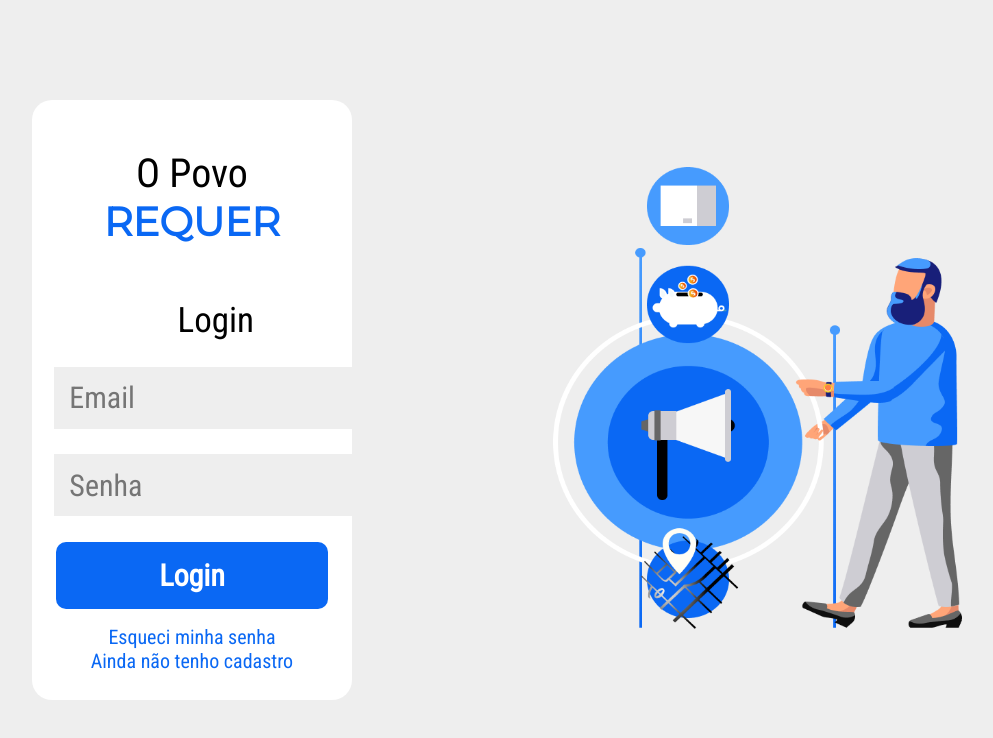
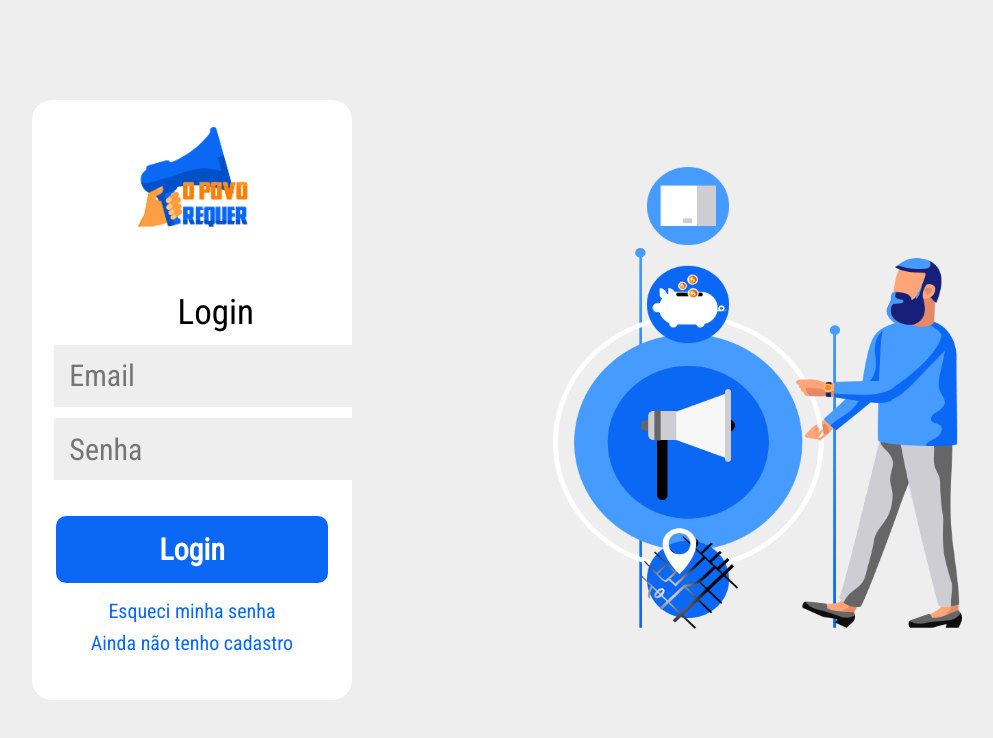
Before and after one commit to Rafael-doctom/opr-front, a React (Create React App) app: page /login in a window 1280 px wide. Shown: the top 738 px of the page, without its empty margins (143-1136 px from the left). Built offline with nearby package versions, Linux system fonts and the light colour scheme.

Commit message:
add login page w/ logo

```diff
--- a/src/pages/Login/index.js
+++ b/src/pages/Login/index.js
@@ -1,15 +1,15 @@
 import React from "react";
 
 import LoginLogo from "../../assets/LoginLogo.png";
+import ProjectLogo from "../../assets/ProjectLogo.png"
 import "./styles.css";
 
 export default function Login() {
   return (
     <div className="login_page_container">
       <div className="login-form-container">
-        <div className="titles">
-          <div className="title-1">O Povo</div>
-          <div className="title-2">REQUER</div>
+        <div className="form-logo">
+        <img src={ProjectLogo} alt="Projetc Logo" />
         </div>
         <div className="inputs">
           <div className="form-title">Login</div>
--- a/src/pages/Login/styles.css
+++ b/src/pages/Login/styles.css
@@ -14,26 +14,18 @@
   text-align: center;
 }
 
-.titles {
-  margin-top: 50px;
-  font-size: 40px;
+.form-logo{
+  height: 24vh ;
 }
 
-.title-1 {
-  margin-bottom: 0;
-  font-family: "Roboto Condensed", sans-serif;
-}
-
-.title-2 {
-  font-weight: bold;
-  font-size: 40px;
-  color: #0a68f4;
-  font-family: "Montserrat", sans-serif;
+.form-logo img{
+  width: 10.5vw;
+  margin-top: 2vh;
 }
 
 .inputs {
   width: 21.5vw;
-  height: 37vh;
+  height: 25vh;
   display: grid;
   margin: auto;
 }
@@ -41,7 +33,7 @@
 .form-title {
   font-size: 35px;
   font-weight: 400;
-  margin-top: 54px;
+  /*margin-top: 24px;*/
   font-family: "Roboto Condensed", sans-serif;
 }
 
@@ -64,8 +56,9 @@
 .login-button {
   width: 85%;
   height: 67px;
+  margin-top: 3vh;
+  border-radius: 10px;
   background-color: #0a68f4;
-  border-radius: 10px;
   color: #ffffff;
   font-weight: 700;
 }
@@ -82,6 +75,7 @@
 .forgot-my-password-link {
   color: #0a68f4;
   text-decoration: none;
+  margin-bottom: 1vh;
 }
 
 .login-logo img {
```
Also changed, not shown: src/assets/ProjectLogo.png (renamed from src/assets/OPovoRequerLogo.png).
